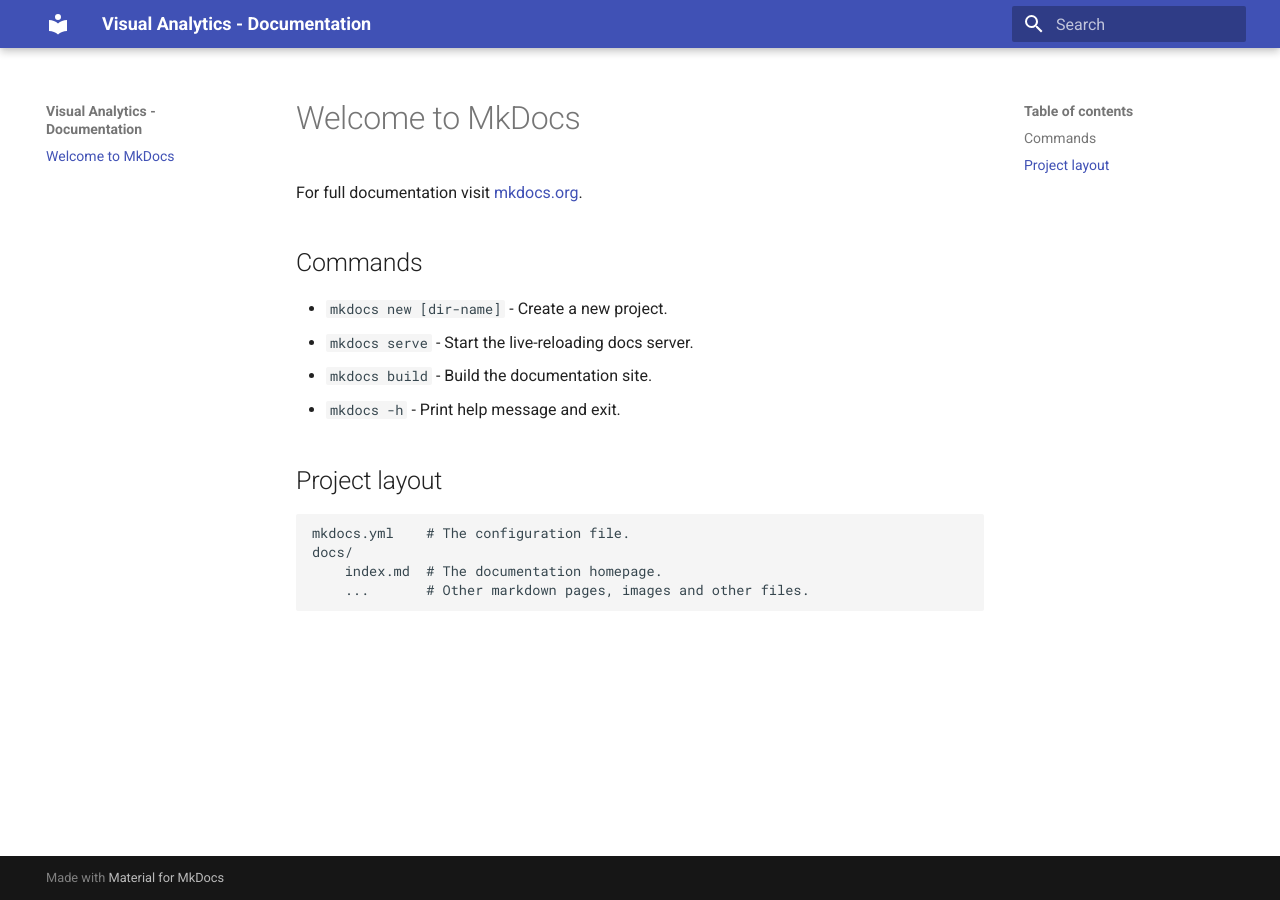
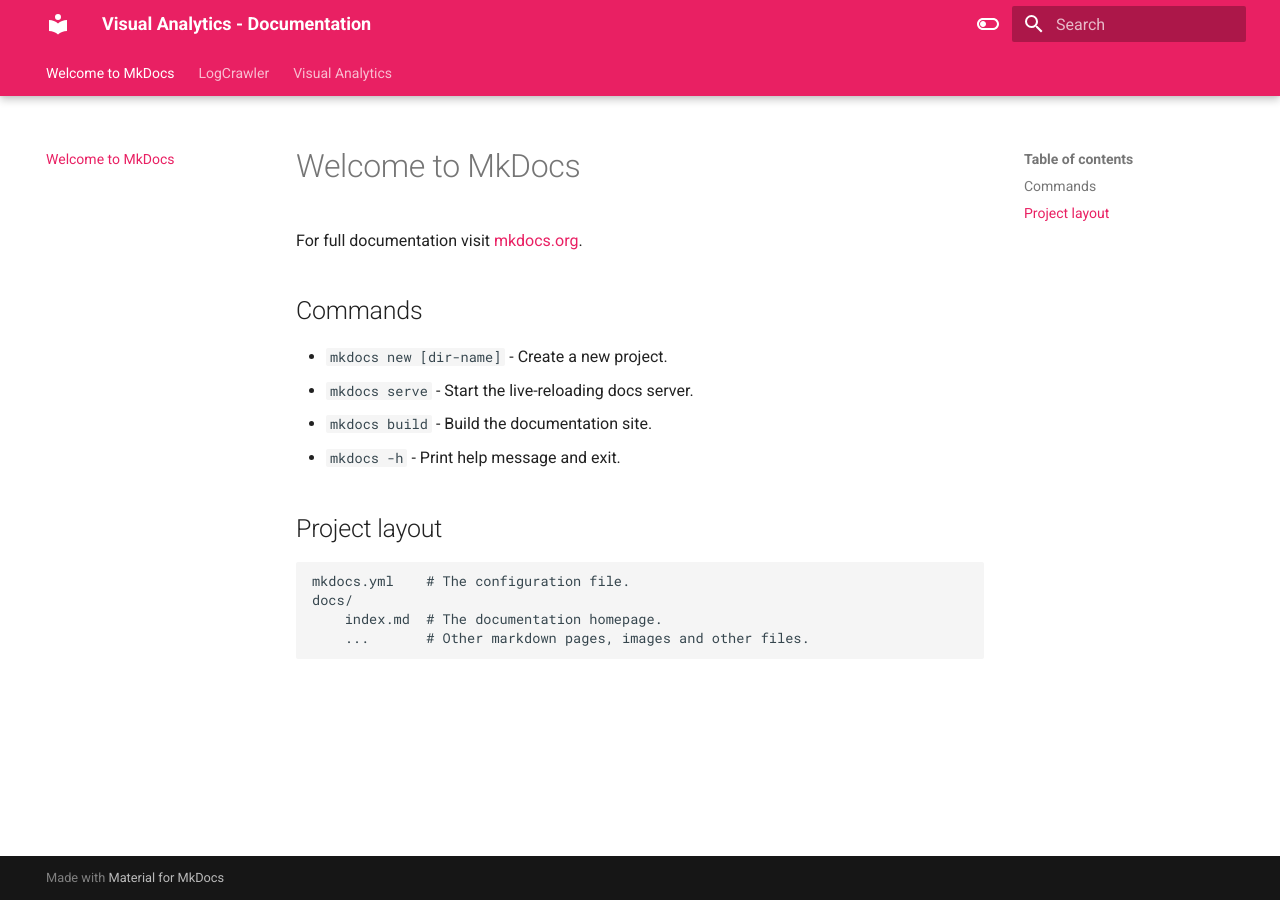
Before and after one commit to Visual-Analytics-Toolbox/vat-docs, an MkDocs documentation site: the page built from docs/index.md, in a window 1280 px wide. Built offline with MkDocs 1.6.1 and Material for MkDocs 9.7.7, drawn with Linux system fonts in a browser that asks for light colours.

Commit message:
update logcrawler docs

```diff
--- a/mkdocs.yml
+++ b/mkdocs.yml
@@ -1,4 +1,34 @@
 site_name: Visual Analytics - Documentation
 site_url: https://docs.berlin-united.com/
+
+nav:
+  - 'index.md'
+  - LogCrawler:
+    - 'logcrawler/logstructure.md'
+  - Visual Analytics:
+    - 'vat/index.md'
+    - 'vat/dev_setup.md'
 theme:
   name: material
+  features:
+    - navigation.tabs
+    - navigation.tabs.sticky
+    - toc.follow
+
+  palette:
+    # Light mode
+    - media: "(prefers-color-scheme: light)"
+      scheme: default
+      primary: pink
+      accent: pink
+      toggle:
+        icon: material/toggle-switch-off-outline
+        name: Switch to dark mode
+    # Dark mode
+    - media: "(prefers-color-scheme: dark)"
+      scheme: slate
+      primary: purple
+      accent: purple
+      toggle:
+        icon: material/toggle-switch
+        name: Switch to light mode
```
Also changed, not shown: docs/logcrawler/logstructure.md (added, +1 -0 lines), docs/vat/index.md (added, +1 -0 lines), docs/vat/dev_setup.md (added).
